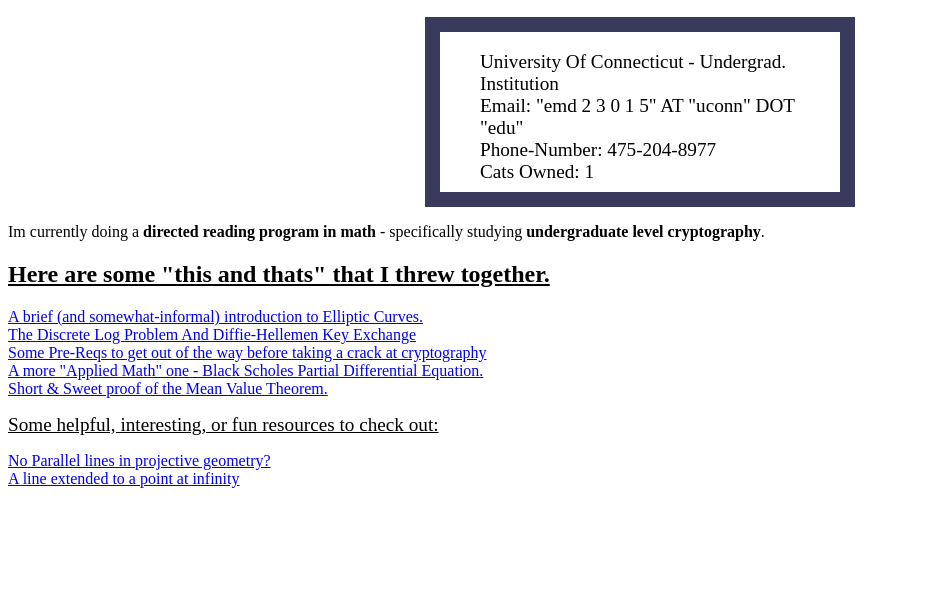
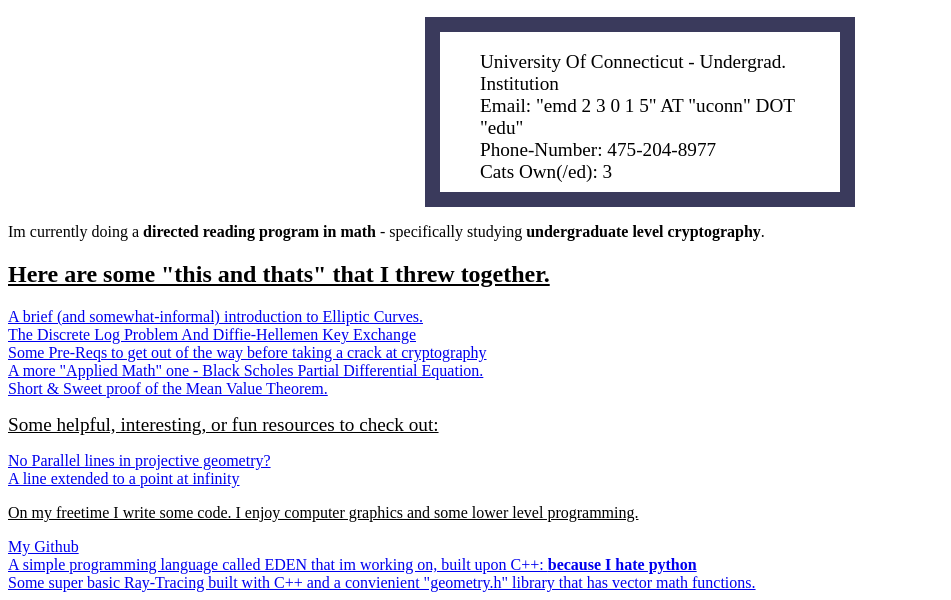
Before and after one commit to SubicYt/EthanDenning.github.io, a plain HTML site: page index.html in a window 1280 px wide. Shown: the part 285-885 px from the top of the page, without its empty margins (0-951 px from the left). Before the commit the page ends 800 px from the top, so only its background shows below. Drawn offline with Linux system fonts and the light colour scheme.

Commit message:
Update index.html

```diff
--- a/index.html
+++ b/index.html
@@ -19,7 +19,7 @@
     University Of Connecticut - Undergrad. Institution<br>
         Email: "emd 2 3 0 1 5" AT "uconn" DOT "edu"<br>
         Phone-Number: 475-204-8977<br>
-        Cats Owned: 1<br>
+        Cats Own(/ed): 3<br>
         </ul>
     </div>
 
@@ -36,5 +36,11 @@
     <p> <u class="helpful">Some helpful, interesting, or fun resources to check out: </u></p>
     <a href="https://www.math.toronto.edu/mathnet/questionCorner/projective.html">No Parallel lines in projective geometry?</a><br>
     <a href="https://en.wikipedia.org/wiki/Projective_line">A line extended to a point at infinity</a><br>
+
+    <p> <u class="code">On my freetime I write some code. I enjoy computer graphics and some lower level programming.</u></p>
+    <a href="github.com/SubicYt">My Github</a><br>
+    <a href="https://github.com/SubicYt/EDEN">A simple programming language called EDEN that im working on, built upon C++: <strong>because I hate python</strong></a><br>
+    <a href="https://github.com/SubicYt/RayTracing">Some super basic Ray-Tracing built with C++ and a convienient "geometry.h" library that has vector math functions. </a>
+
 </body>
 </html>
```
